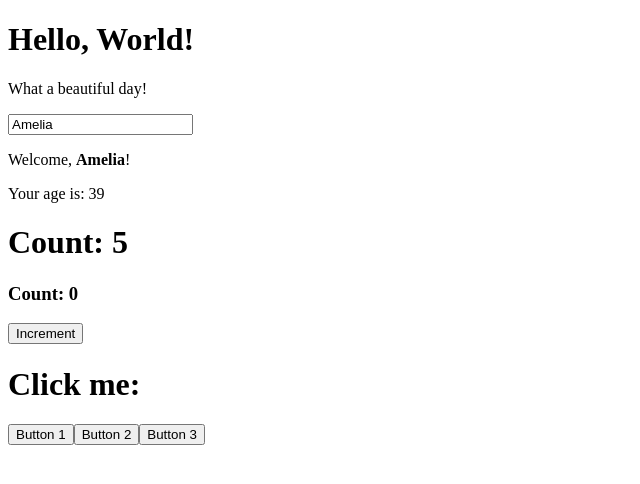
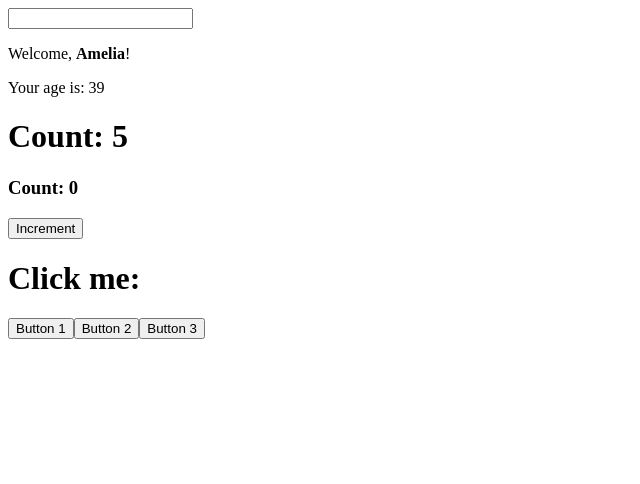
Before and after one commit to ameted83/React-exercises, a React (Create React App) app: page / in a window 1280 px wide. Shown: the top 484 px of the page, without its empty margins (0-640 px from the left). Built offline with nearby package versions, Linux system fonts and the light colour scheme.

Commit message:
correct forms-01

```diff
--- a/src/App.js
+++ b/src/App.js
@@ -1,5 +1,5 @@
 import React from "react";
-import Hello from "./Hello";
+// import Hello from "./Hello";
 import Counter from "./Counter";
 import ClickCounter from "./ClickCounter";
 import { ClickTracker } from "./ClickTracker";
@@ -9,7 +9,7 @@ export class App extends React.Component {
   render() {
     return (
       <div>
-        <Hello />
+        {/* <Hello /> */}
         <InteractiveWelcome />
         <Counter />
         <ClickCounter />
--- a/src/InteractiveWelcome.js
+++ b/src/InteractiveWelcome.js
@@ -3,14 +3,24 @@ import Welcome from "./Welcome";
 
 class InteractiveWelcome extends React.Component {
   state = {
-    username: "Amelia",
+    username: "",
+  };
+
+  handleInputChange = (event) => {
+    const value = event.target.value;
+
+    this.setState({ username: value });
   };
 
   render() {
     return (
       <>
-        <input name="username" value={this.state.username}></input>
-        <Welcome value={this.props.name} />
+        <input
+          name="username"
+          onChange={this.handleInputChange}
+          value={this.state.username}
+        ></input>
+        <Welcome value={this.state.username} />
       </>
     );
   }
```
